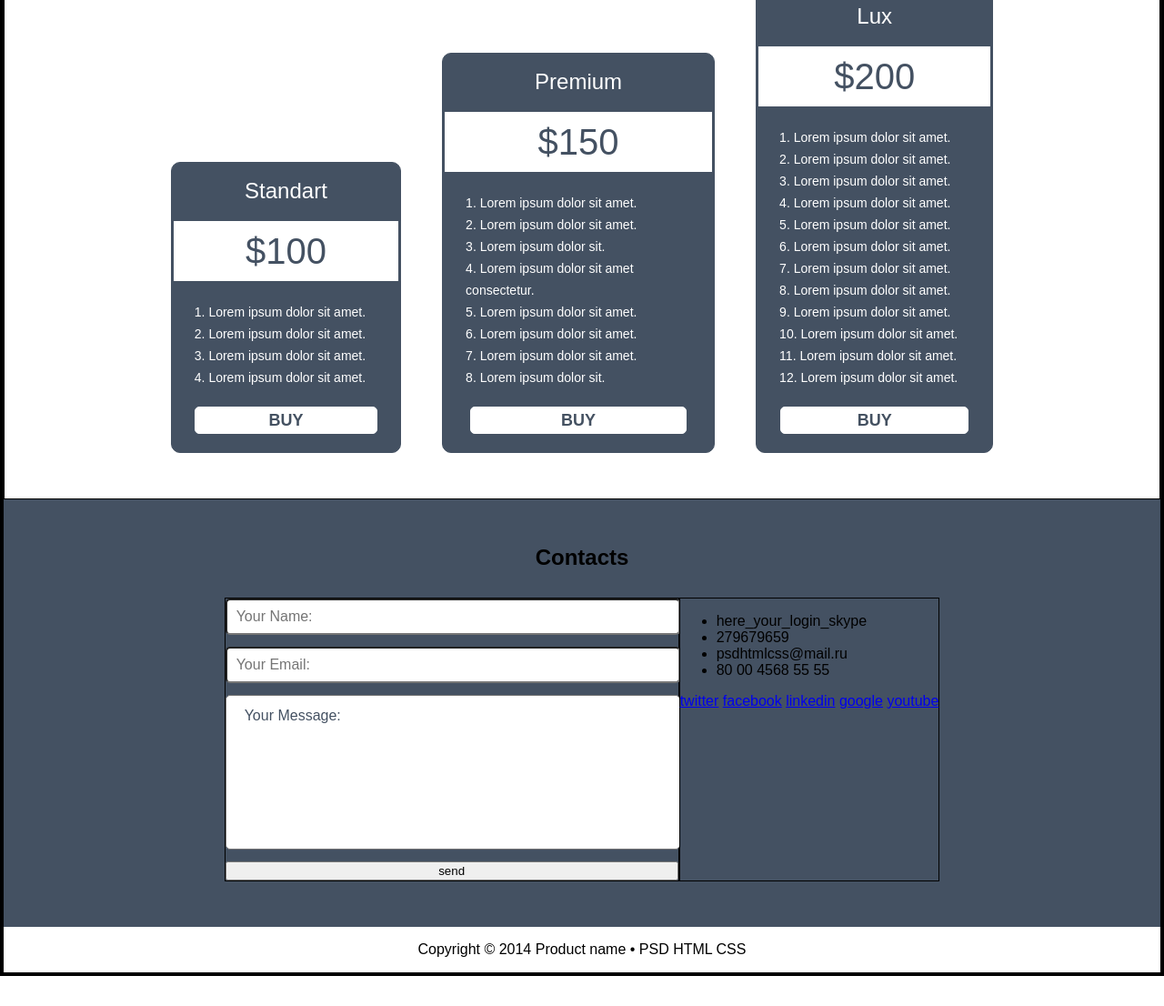
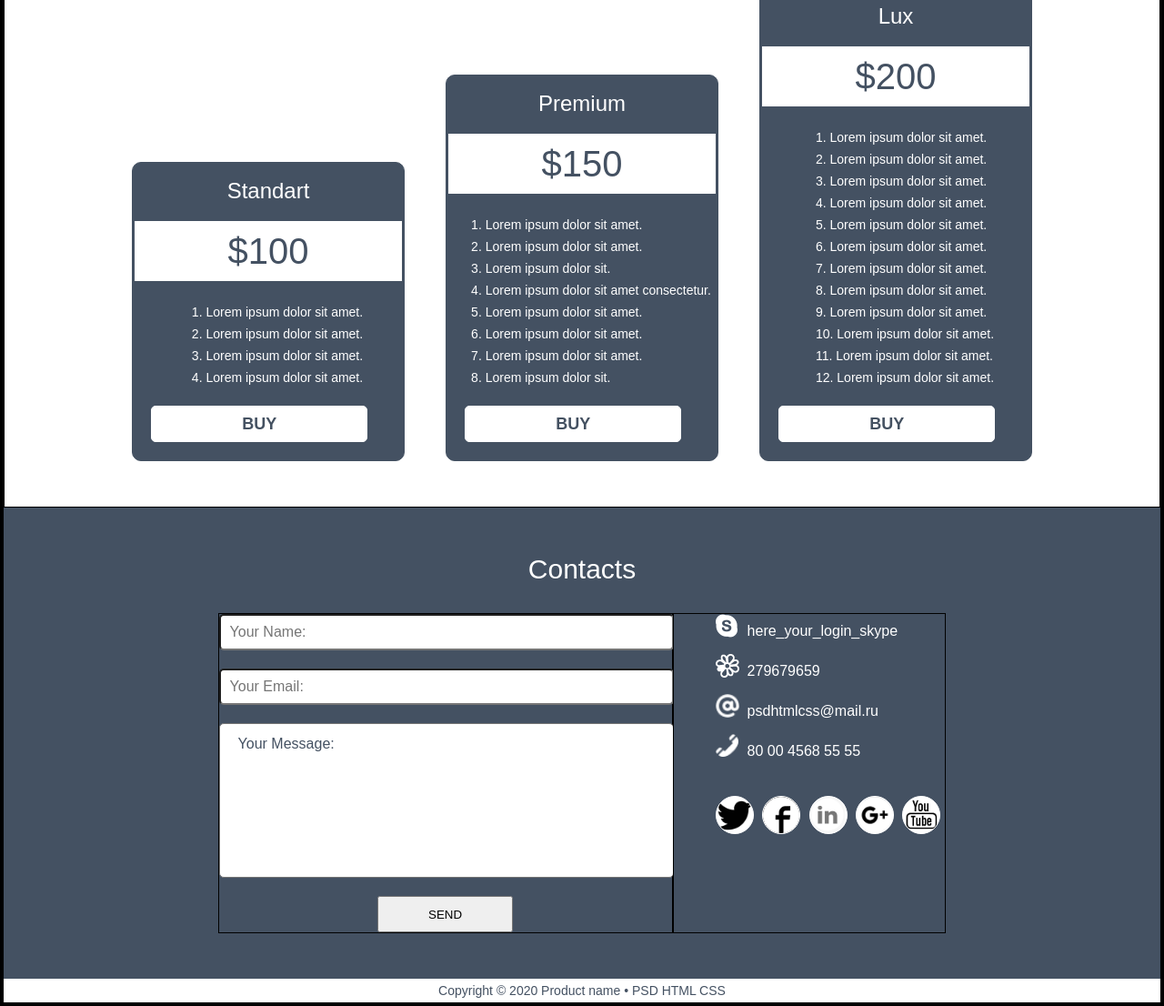
Before and after one commit to leokotman/4-HTML5-CSS3, a plain HTML site: page index.html in a window 1280 px wide. Shown: the part 2330-3436 px from the top of the page at 91% size. Before the commit the page ends 3403 px from the top, so only its background shows below. Drawn offline with Linux system fonts and the light colour scheme.

Commit message:
исправил ошибки+сделал footer
footer доделал: иконки, ссылки, лист, форму, копирайт,

```diff
--- a/css/style.css
+++ b/css/style.css
@@ -365,10 +365,9 @@ summary::-webkit-details-marker {
 }
 
 .price-item {
-    min-height: 300px;
-    max-width: 300px;
+    width: 300px;
     margin: 0 45px 0 0;
-    padding: 16px 0 20px;
+    padding: 0 0 20px;
     border: 1px solid #445162;
     background-color: #445162;
     box-sizing: border-box;
@@ -383,7 +382,8 @@ summary::-webkit-details-marker {
     display: block;
     width: 100%;
     margin: 0;
-    padding: 0 0 16px 0;
+    padding: 16px;
+    box-sizing: border-box;
     font-size: 24px;
     line-height: 30px;
     font-weight: 400;
@@ -407,8 +407,8 @@ summary::-webkit-details-marker {
 }
 
 .price-item-list {
-    margin: 20px 0 20px 0;
-    padding: 0 38px 0 25px;
+    margin: 20px 0 0 0;
+    padding: 0 0 0 20px;
     list-style-position: inside;
     justify-self: center;
 }
@@ -422,8 +422,9 @@ summary::-webkit-details-marker {
 
 .price-item-btn {
     display: block;
-    margin: 0 auto;
-    padding: 5px 10px;
+    margin: 19px 20px 0;
+    padding: 10px;
+    box-sizing: border-box;
     width: 80%;
     background-color: #fff;
     border: 1px solid #fff;
@@ -458,6 +459,10 @@ summary::-webkit-details-marker {
     width: 100%;
     margin: 0 0 30px 0;
     text-align: center;
+    font-size: 30px;
+    line-height: 36px;
+    font-weight: 400;
+    color: #ffffff;
 }
 
 .contacts-form-links {
@@ -478,13 +483,9 @@ summary::-webkit-details-marker {
 #message {
     height: 40px;
     width: 500px;
-    /* font-size: 16px;
-    line-height: 24px;
-    font-weight: 400;
-    color: #445162; */
     box-sizing: border-box;
     padding: 0 0 0 10px;
-    margin-bottom: 13px;
+    margin-bottom: 20px;
     border-radius: 5px;
     background-color: #ffffff;
     outline: none;
@@ -551,9 +552,12 @@ textarea[placeholder] {
 /* стили наведения для разных браузеров*/
 #name:hover,
 #email:hover,
-#message:hover {
+#message:hover,
+#form-btn:hover {
     background-color: #445162;
     border-color: white;
+    border-radius: 5px;
+    color: white;
 }
 
 #name:hover::placeholder,
@@ -581,22 +585,114 @@ textarea[placeholder] {
 /* стили нажатия */
 #name:focus,
 #email:focus,
-#message:focus {
+#message:focus,
+#form-btn:focus {
     background-color: white;
     color: #445162;
     border-color: white;
+    border-radius: 5px;
+}
+
+#form-btn {
+    text-transform: uppercase;
+    width: 30%;
+    height: 40px;
+    align-self: center;
 }
 
 .contacts-links {
     border: 1px solid #000;
     box-sizing: border-box;
+    padding-left: 46px;
 }
 
 .contacts-list {
-    /* добавлю */
+    list-style-type: none;
+    margin: 0;
+    padding: 7px 0 17px 35px;
+}
+
+.contacts-list li {
+    position: relative;
+    margin-bottom: 20px;
+    padding: 0;
+    font-size: 16px;
+    line-height: 24px;
+    font-weight: 400;
+    color: #ffffff;
+}
+
+.contacts-list li::before {
+    content: '';
+    display: block;
+    width: 26px;
+    height: 26px;
+    position: absolute;
+    left: -35px;
+    top: -7px;
+    background-size: contain;
+    background-repeat: no-repeat;
+}
+
+#contacts-skype::before {
+    background-image: url(../img/skype.png);
+}
+
+#contacts-icq::before {
+    background-image: url(../img/icq.png);
+}
+
+#contacts-mail::before {
+    background-image: url(../img/email.png);
+}
+
+#contacts-phone::before {
+    background-image: url(../img/phone.png);
+}
+
+#twitter,
+#facebook,
+#linkedin,
+#google,
+#youtube {
+    display: inline-block;
+    width: 42px;
+    height: 42px;
+    background-size: contain;
+    background-repeat: no-repeat;
+    background-color: white;
+    box-sizing: border-box;
+    border: 1px solid white;
+    border-radius: 50%;
+    margin-right: 5px;
+}
+
+#twitter {
+    background-image: url(../img/tweet-icon.jpg);
+}
+
+#facebook {
+    background-image: url(../img/facebook-icon.png);
+}
+
+#linkedin {
+    background-image: url(../img/linkedin-icon.png);
+}
+
+#google {
+    background-image: url(../img/google-icon.png);
+}
+
+#youtube {
+    background-image: url(../img/youtube-icon.png);
 }
 
 .copyright {
+    margin: 0 auto;
     display: block;
     text-align: center;
+    font-size: 14px;
+    line-height: 26px;
+    font-weight: 300;
+    color: #445162;
 }
--- a/index.html
+++ b/index.html
@@ -6,6 +6,7 @@
 	<meta content="width=device-width, initial-scale=1" name="viewport">
 	<meta http-equiv="X-UA-Compatible" content="ie=edge">
 	<link rel="stylesheet" href="css/style.css">
+	<script src="https://kit.fontawesome.com/05a86133dd.js" crossorigin="anonymous"></script>
 
 	<title>Product</title>
 </head>
@@ -222,24 +223,24 @@
 					<input type="text" placeholder="Your name:" id="name">
 					<input type="email" placeholder="Your email:" id="email">
 					<textarea placeholder="Your message:" id="message"></textarea>
-					<input type="submit" value="send">
+					<input type="submit" value="send" id="form-btn">
 				</form>
 				<div class="contacts-links">
 					<ul class="contacts-list">
-						<li>here_your_login_skype</li>
-						<li>279679659</li>
-						<li>psdhtmlcss@mail.ru</li>
-						<li>80 00 4568 55 55</li>
+						<li id="contacts-skype">here_your_login_skype</li>
+						<li id="contacts-icq">279679659</li>
+						<li id="contacts-mail">psdhtmlcss@mail.ru</li>
+						<li id="contacts-phone">80 00 4568 55 55</li>
 					</ul>
-					<a href="#twitter">twitter</a>
-					<a href="#facebook">facebook</a>
-					<a href="#linkedin">linkedin</a>
-					<a href="#google">google</a>
-					<a href="#youtube">youtube</a>
+					<a href="#twitter" id="twitter"></a>
+					<a href="#facebook" id="facebook"></a>
+					<a href="#linkedin" id="linkedin"></a>
+					<a href="#google" id="google"></a>
+					<a href="#youtube" id="youtube"></a>
 				</div>
 			</div>
 		</section>
-		<p class="copyright">Copyright &copy; 2014 Product name &bull; PSD HTML CSS</p>
+		<p class="copyright">Copyright &copy; 2020 Product name &bull; PSD HTML CSS</p>
 	</footer>
 
 </body>
```
Also changed, not shown: img/email.png (added), img/facebook-icon.png (added), img/google-icon.png (added), img/icq.png (added), img/linkedin-icon.png (added), img/phone.png (added), img/skype.png (added), img/tweet-icon.jpg (added), img/youtube-icon.png (added).
